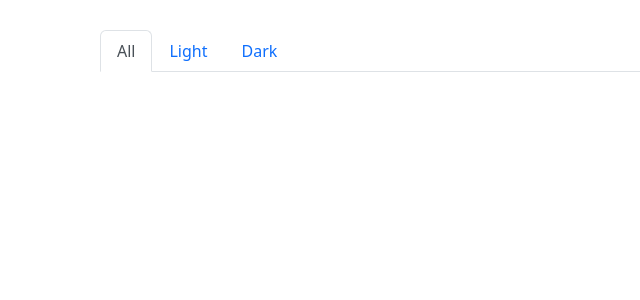
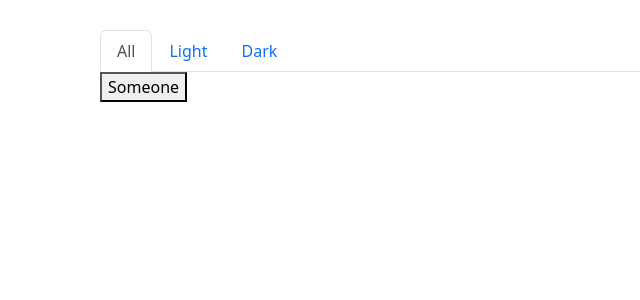
Before and after one commit to anthony-deleon1214/Angular-Essentials, an Angular app in the folder course-project/: page / in a window 1280 px wide. Shown: the top 300 px of the page, without its empty margins (0-640 px from the left). Built offline with nearby package versions, Linux system fonts and the light colour scheme.

Commit message:
Adding item component

```diff
--- a/course-project/src/app/app.component.html
+++ b/course-project/src/app/app.component.html
@@ -2,6 +2,7 @@
   <div class="row">
     <div class="col-xs-12">
       <app-tabs></app-tabs>
+      <app-item></app-item>
     </div>
   </div>
 </div>
--- a/course-project/src/app/item/item.component.html
+++ b/course-project/src/app/item/item.component.html
@@ -0,0 +1,5 @@
+<div>
+    <a href="#" class="list-group-item list-group-item-action active">
+        <button>Someone</button>
+    </a>
+</div>
```
Also changed, not shown: 1 other file (tests, documents, lock files or other folders).
